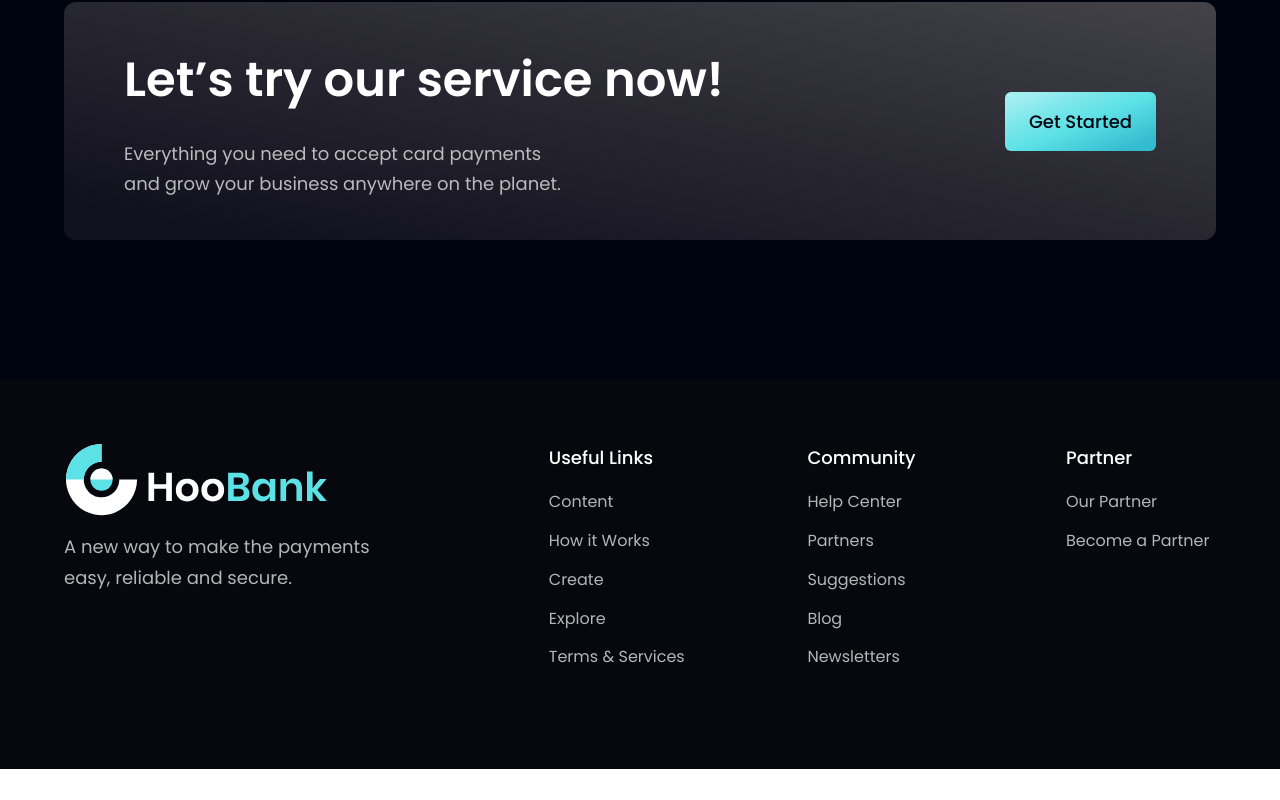
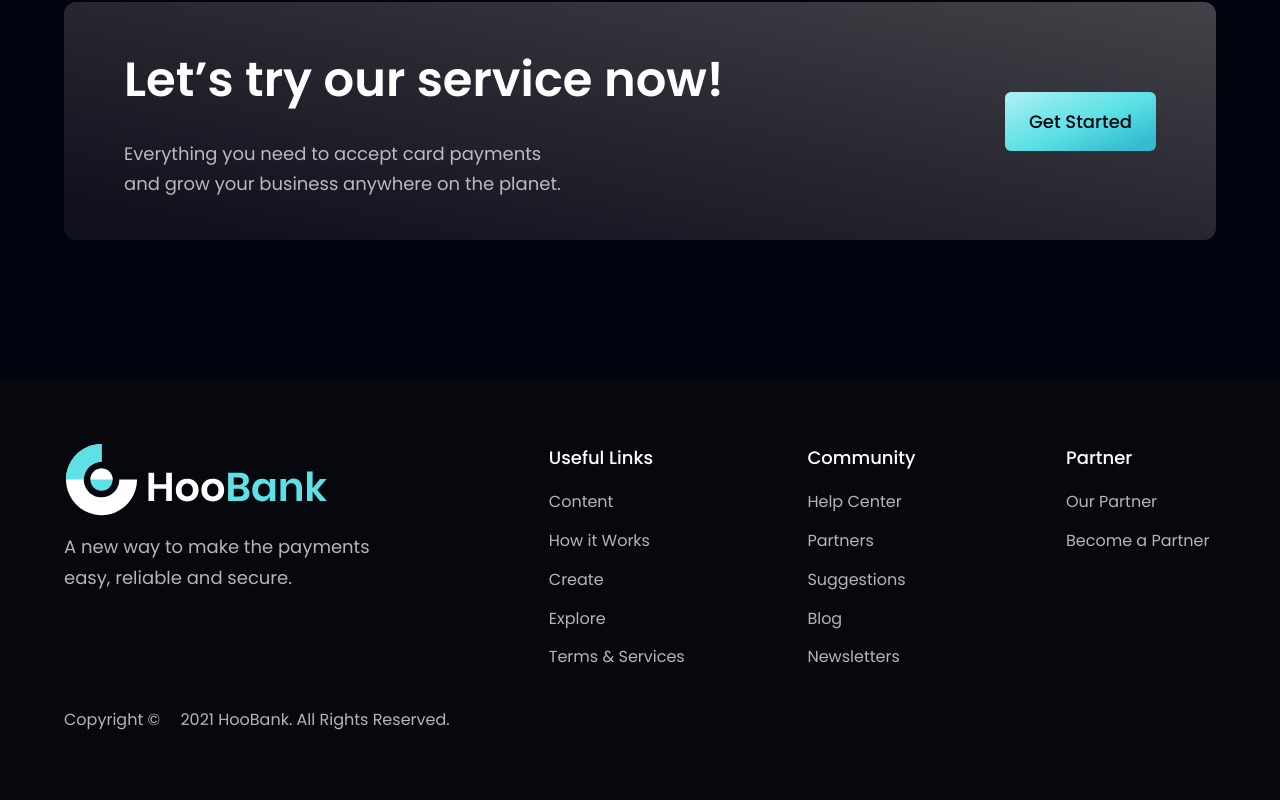
Before and after one commit to jamescasipong/react-bank-websites, a React (Vite) app: page / in a window 1280 px wide. Shown: the part 3659-4459 px from the top of the page. Before the commit the page ends 4428 px from the top, so only its background shows below. Built offline with nearby package versions, Linux system fonts and the light colour scheme.

Commit message:
Update Footer.jsx

```diff
--- a/src/components/Footer.jsx
+++ b/src/components/Footer.jsx
@@ -1,6 +1,6 @@
 import React, { useState } from "react";
 import { close, logo, menu } from "../assets";
-import { footerLinks } from "../constants";
+import { footerLinks, socialMedia } from "../constants";
 import styles from "../styles";
 
 
@@ -36,8 +36,15 @@ const Footer = () => {
       </div>
     </div>
 
-    <div>
+    <div className="flex w-full flex-row justify-center items-center">
+      <div className="flex flex-row flex-1">
+         <p className={`font-poppins font-normal text-dimWhite text-[16px] leading-[30.8px] mr-5`}>
+         Copyright &copy; <span className="mr-4"></span>2021 HooBank. All Rights Reserved.
+         </p>
 
+      </div>
+
+      <div></div>
     </div>
   </div>
 )};
```
